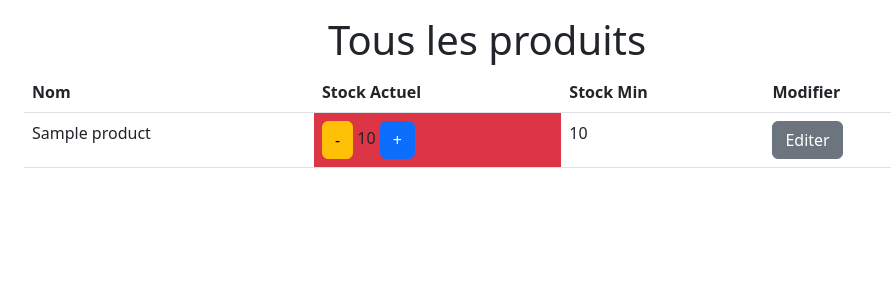
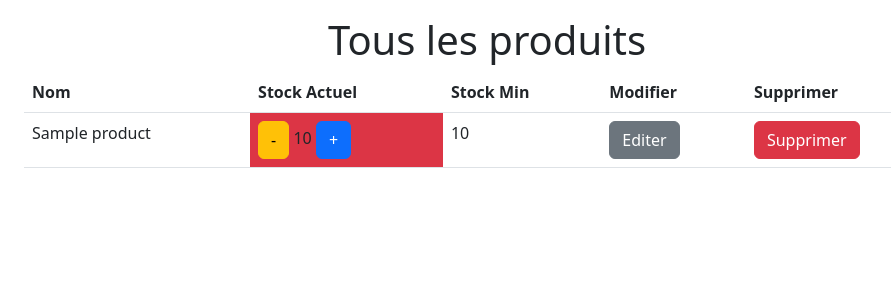
Before and after one commit to UltraViolet33/shopping-list-web, a PHP site: page / in a window 1280 px wide. Shown: the part 56-356 px from the top of the page, without its empty margins (153-1044 px from the left). Run offline with PHP 8.4, Linux system fonts and the light colour scheme; tables that the repository leaves empty or names only in its code hold one stand-in row (values such as "Sample post").

Commit message:
add btn delete to delete a product

```diff
--- a/App/Controllers/ProductController.php
+++ b/App/Controllers/ProductController.php
@@ -220,7 +220,8 @@ class ProductController
             </td>
             <td>' . $product->stock_min . '</td>
             <td><button type="button" class="btn btn-secondary"><a style="color:white; text-decoration:none" href="/product/update?id=' . $product->id_products . '">Editer</a></button></td>
-        </tr>';
+            <td><button type="button" class="btn btn-danger"><a style="color:white; text-decoration:none" href="/product/delete?id=' . $product->id_products . '">Supprimer</a></button></td>
+            </tr>';
         }
 
         return $html;
--- a/App/Views/Products/index.php
+++ b/App/Views/Products/index.php
@@ -21,6 +21,7 @@ if (!is_null(Session::getMessage())) : ?>
                         <th scope="col">Stock Actuel</th>
                         <th scope="col">Stock Min</th>
                         <th scope="col">Modifier</th>
+                        <th scope="col">Supprimer</th>
                     </tr>
                 </thead>
                 <tbody id="tableProducts">
```
